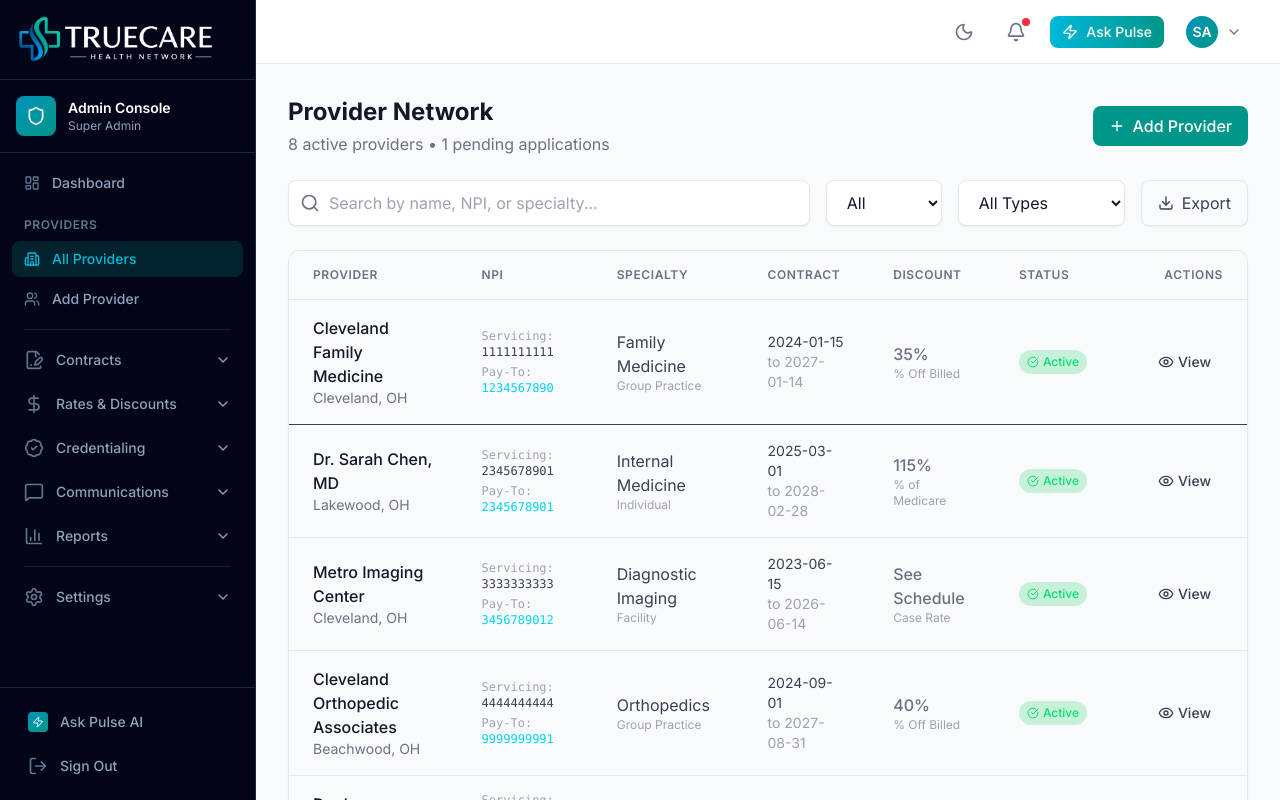
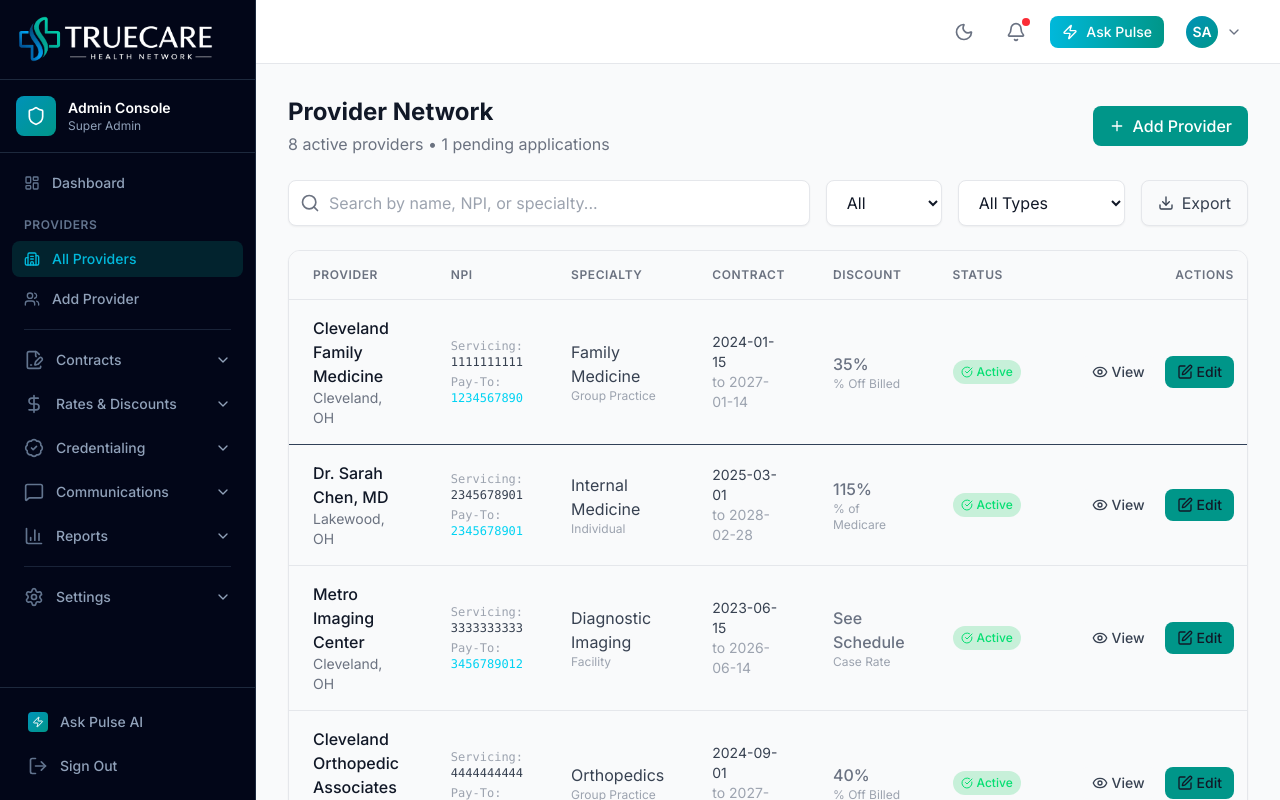
Before and after one commit to CoHoast/clarity-health-network, a Next.js app: page /admin/providers in a window 1280 px wide. Shown: the top 800 px of the page. Built offline with nearby package versions, Linux system fonts and the light colour scheme.

Commit message:
Add Edit button to provider list actions

```diff
--- a/app/admin/providers/page.tsx
+++ b/app/admin/providers/page.tsx
@@ -229,6 +229,7 @@ export default function ProvidersPage() {
                   </td>
                   <td className="px-6 py-4">{getStatusBadge(provider.status)}</td>
                   <td className="px-6 py-4 text-right">
+                    <div className="flex items-center justify-end gap-2">
                       <button
                         onClick={() => openProviderModal(provider)}
                         className="inline-flex items-center gap-1 px-3 py-1.5 bg-slate-700 text-slate-300 text-sm font-medium rounded-lg hover:bg-slate-600 transition-colors"
@@ -236,6 +237,19 @@ export default function ProvidersPage() {
                         <Eye className="w-4 h-4" />
                         View
                       </button>
+                      <button
+                        onClick={() => {
+                          setSelectedProvider(provider);
+                          setEditForm({ ...provider });
+                          setIsEditing(true);
+                          setModalTab("details");
+                        }}
+                        className="inline-flex items-center gap-1 px-3 py-1.5 bg-teal-600 text-white text-sm font-medium rounded-lg hover:bg-teal-700 transition-colors"
+                      >
+                        <Edit className="w-4 h-4" />
+                        Edit
+                      </button>
+                    </div>
                   </td>
                 </tr>
               ))}
```
Lines whose indentation alone changed are shown as unchanged.
